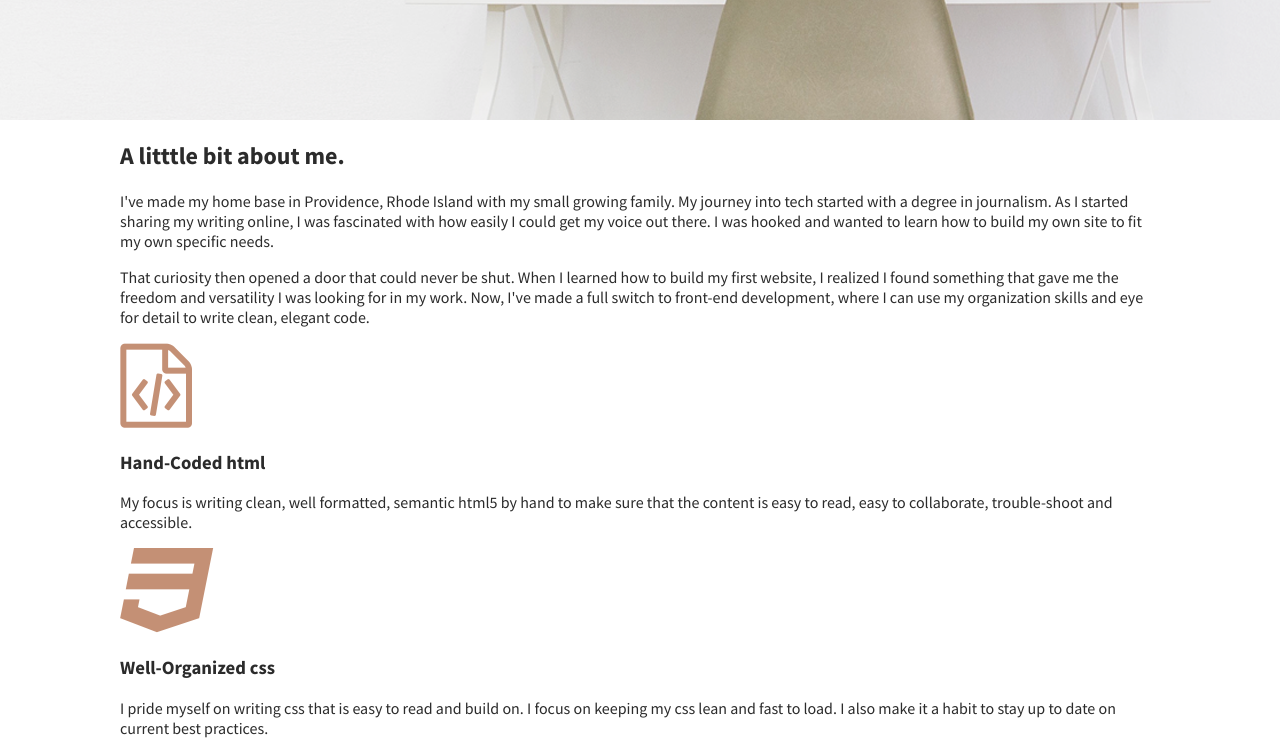
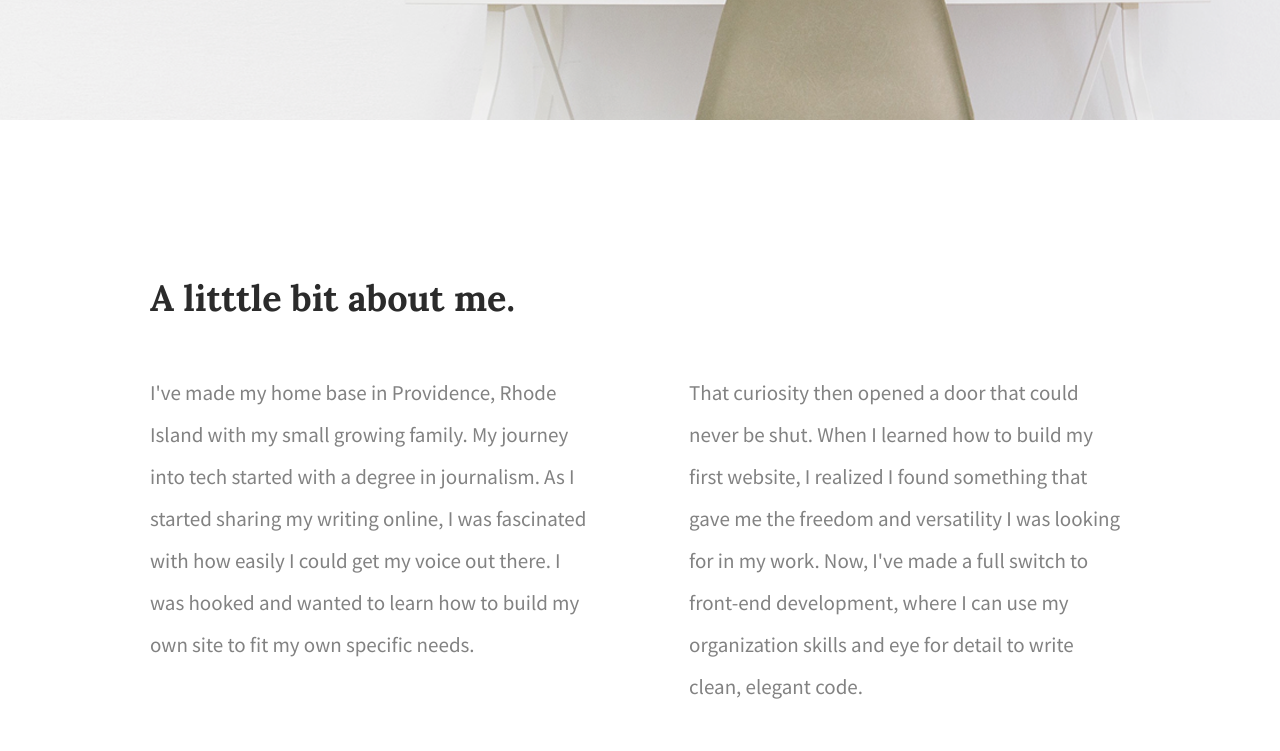
Before and after one commit to zxcvanikabnm/jubilee-austen, a plain HTML site: page index.html in a window 1280 px wide. Shown: the part 680-1431 px from the top of the page. Drawn offline with Linux system fonts and the light colour scheme.

Commit message:
finished desktop about section

```diff
--- a/css/main.css
+++ b/css/main.css
@@ -14,7 +14,7 @@ li {
 }
 
 header,
-section,
+/* section, */
 footer {
   padding: 0 120px;
   margin: 0 auto;
@@ -60,3 +60,24 @@ h1 {
 h1 span {
   color: #9b9b9b;
 }
+
+section {
+  padding: 125px 150px;
+}
+
+.about div {
+  display: flex;
+  justify-content: space-between;
+  color: #828282;
+}
+
+h2 {
+  font-family: "Lora", serif;
+  font-size: 36px;
+}
+
+p {
+  font-size: 21px;
+  line-height: 200%;
+  width: 45%;
+}
--- a/index.html
+++ b/index.html
@@ -26,20 +26,20 @@
             <h1>Hi, <span>I'm a developer that loves clean and elegant code.</span></h1>
         </div>
     </header>
-    <section>
+    <section class="about">
+        <h2>A litttle bit about me.</h2>
         <div>
-            <h2>A litttle bit about me.</h2>
             <p>
                 I've made my home base in Providence, Rhode Island with my small growing family. My journey into tech started with a degree in journalism. As I started sharing my writing online, I was fascinated with how easily I could get my voice out there. I was hooked and wanted to learn how to build my own site to fit my own specific needs.
             </p>
-        </div>
-        <div>
+        <!-- </div>
+        <div> -->
             <p>
                 That curiosity then opened a door that could never be shut. When I learned how to build my first website, I realized I found something that gave me the freedom and versatility I was looking for in my work. Now, I've made a full switch to front-end development, where I can use my organization skills and eye for detail to write clean, elegant code.
             </p>
         </div>
     </section>
-    <section>
+    <section class="skills">
         <div>
             <img src="./img/html-icon.png" alt="html icon">
             <h3>Hand-Coded <span>html</span></h3>
```
